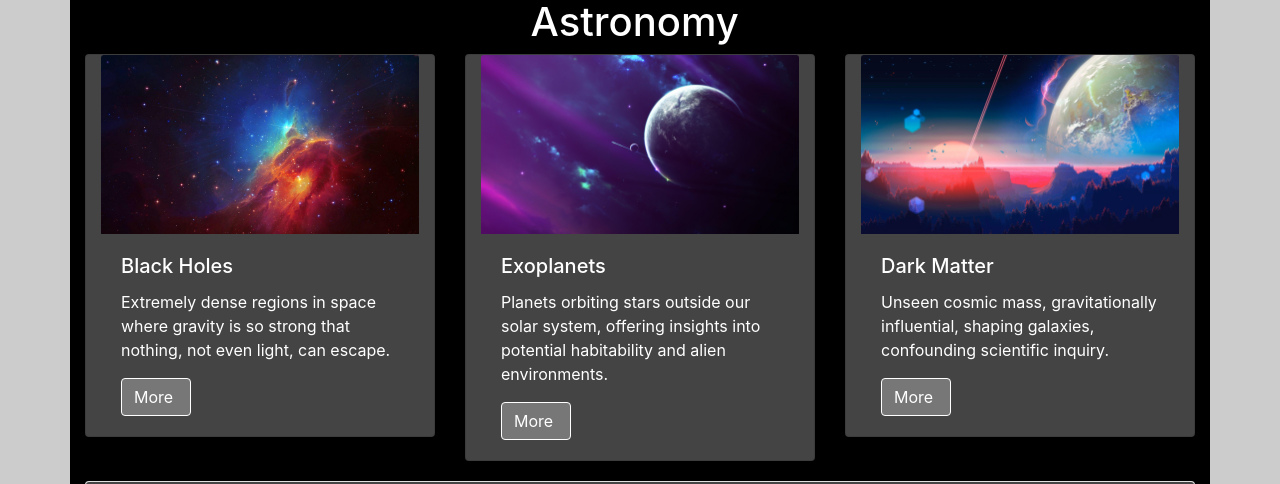
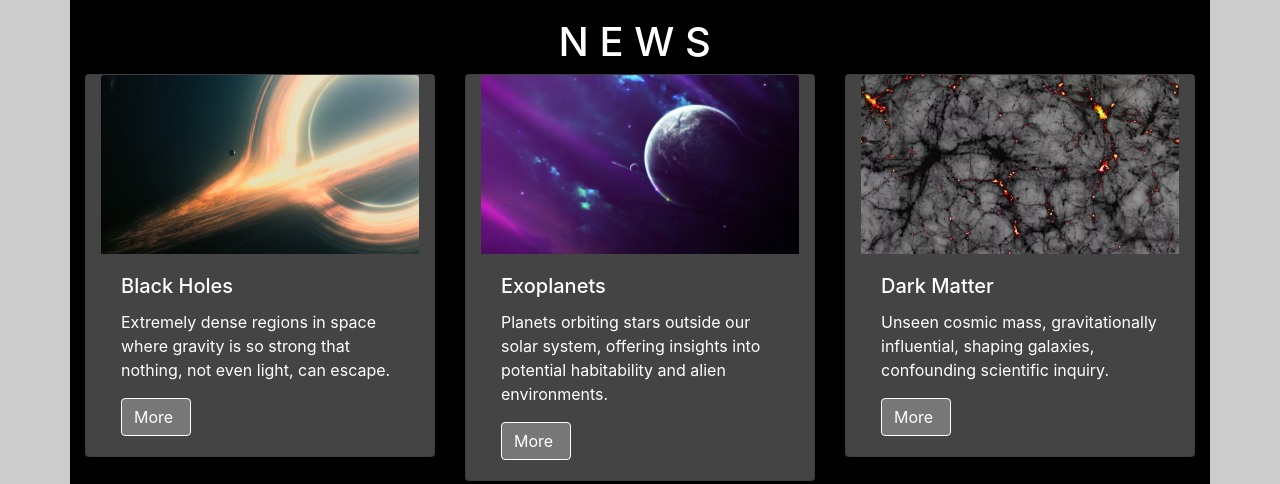
Before and after one commit to GaruVA/NSBMSite, a plain HTML site: page index.html in a window 1280 px wide. Shown: the part 703-1187 px from the top of the page. Drawn offline with Linux system fonts and the light colour scheme.

Commit message:
card photo changes

```diff
--- a/index.html
+++ b/index.html
@@ -54,10 +54,10 @@
           </div>
           <a class="carousel-control-prev" href="#carouselExampleIndicators1" role="button" data-slide="prev"> <span class="carousel-control-prev-icon" aria-hidden="true"></span> <span class="sr-only">Previous</span> </a> <a class="carousel-control-next" href="#carouselExampleIndicators1" role="button" data-slide="next"> <span class="carousel-control-next-icon" aria-hidden="true"></span> <span class="sr-only">Next</span> </a> </div>
       </div>
-      <h1 class="text-center">Astronomy&nbsp;</h1>
+      <h1 class="text-center">N E W S&nbsp;</h1>
       <div class="row" id="row">
         <div class="col-lg-4">
-          <div class="card col-md-4 col-lg-12"> <img class="card-img-top img-fluid" src="images/4.jpg" alt="Card image cap">
+          <div class="card col-md-4 col-lg-12"> <img class="card-img-top img-fluid" src="images/9.jpg" alt="Card image cap">
             <div class="card-body">
               <h5 class="card-title">Black Holes&nbsp;</h5>
               <p class="card-text">Extremely dense regions in space where gravity is so strong that nothing, not even light, can escape.</p>
@@ -73,7 +73,7 @@
           </div>
         </div>
         <div class="col-lg-4">
-          <div class="card col-md-4 col-lg-12"> <img class="card-img-top img-fluid" src="images/7.jpg" alt="Card image cap">
+          <div class="card col-md-4 col-lg-12"> <img class="card-img-top img-fluid" src="images/10.webp" alt="Card image cap">
             <div class="card-body">
               <h5 class="card-title">Dark Matter&nbsp;</h5>
               <p class="card-text">Unseen cosmic mass, gravitationally influential, shaping galaxies, confounding scientific inquiry.</p>
--- a/n.css
+++ b/n.css
@@ -77,3 +77,6 @@ footer .row .col-sm-6.text-center  {
 .container-fluid {
 	background-color: #CCCCCC;
 }
+.container-fluid .container .text-center {
+    margin-top: 20px;
+}
```
Also changed, not shown: images/10.webp (added), images/9.jpg (added).
